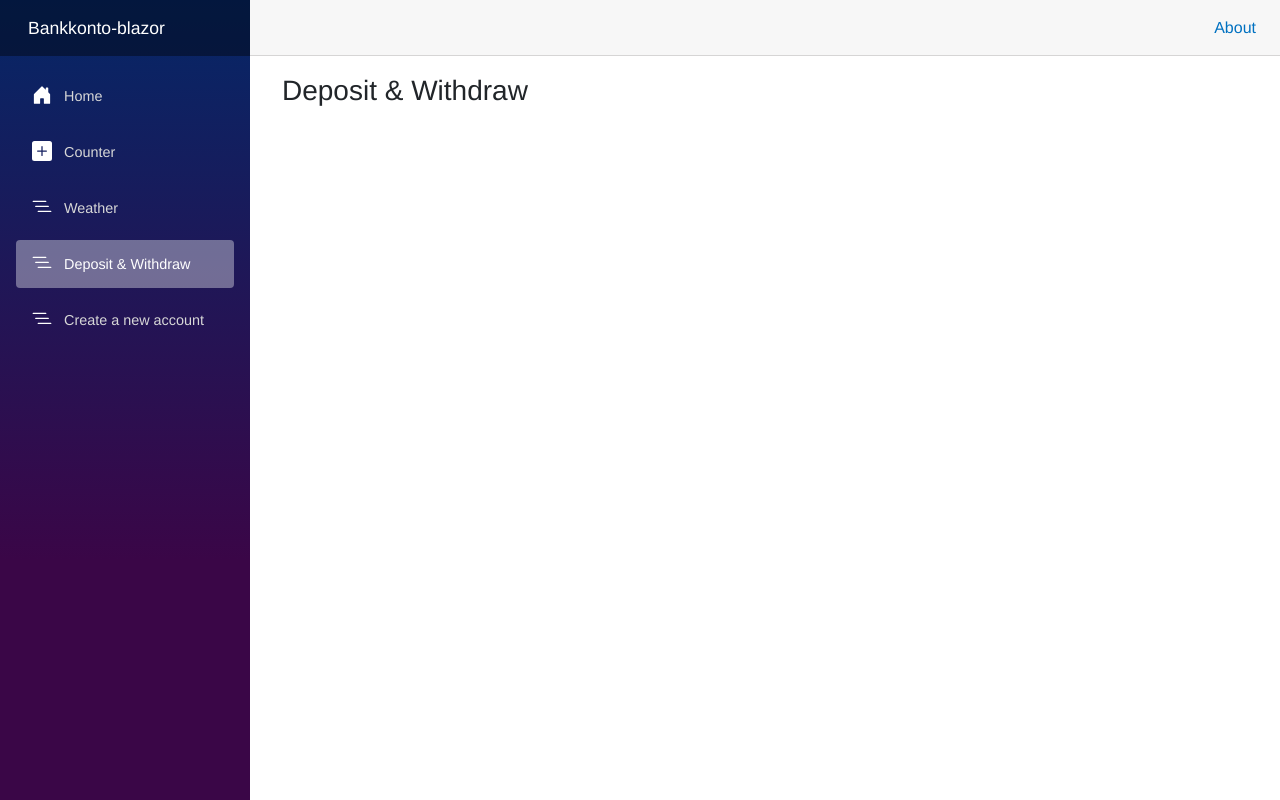
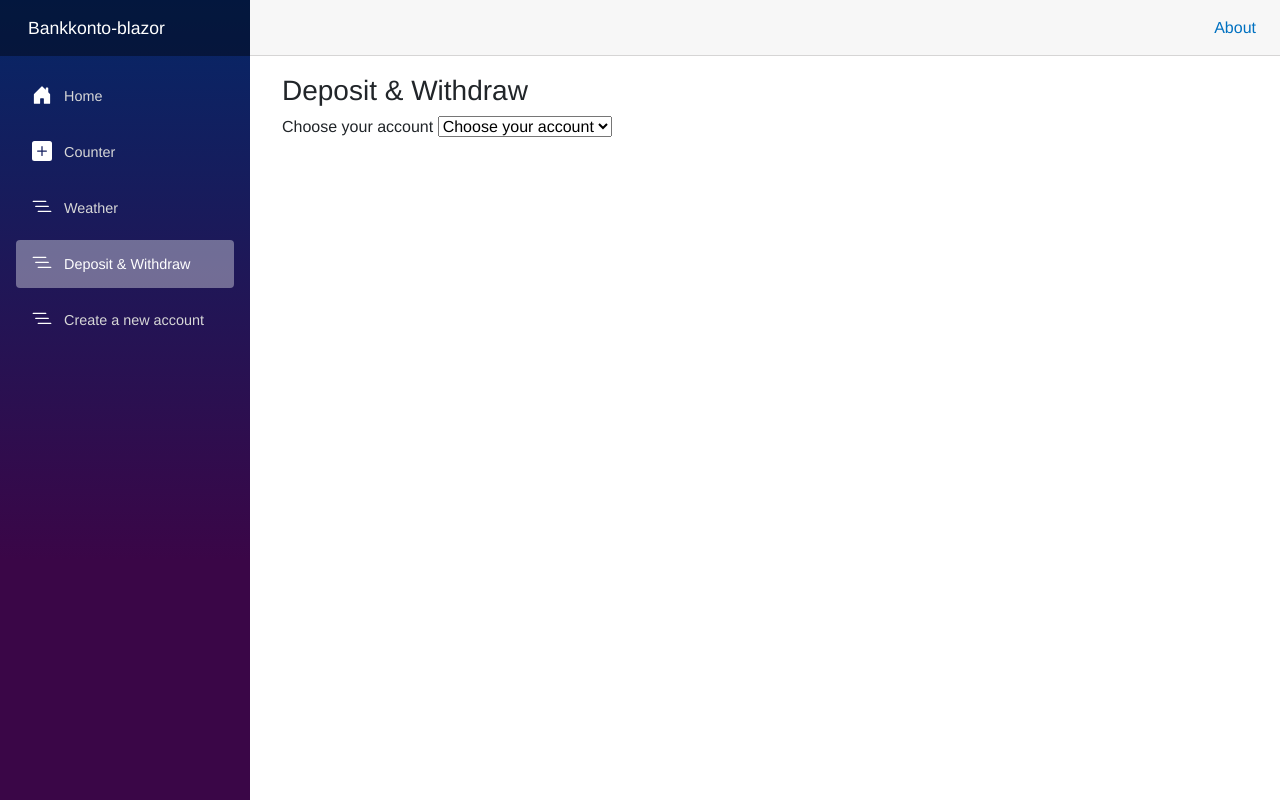
Before and after one commit to gfalksyss8/Bankkonto-Blazor, an ASP.NET Core app: page /DepositWithdraw in a window 1280 px wide. Run offline with ASP.NET Core 8, Linux system fonts and the light colour scheme; style sheets or scripts are compiled from the project's sources.

Commit message:
Finished logic for DepositWithdraw.razor for adding or removing balance from accounts Created page file for Transactions Added GetAccountIndex for returning specific account in BankAccounts list

```diff
--- a/Bankkonto-blazor/Interfaces/IAccountService.cs
+++ b/Bankkonto-blazor/Interfaces/IAccountService.cs
@@ -4,4 +4,5 @@ public interface IAccountService
 {
     IBankAccount CreateAccount(string name, AccountType accountType, string currency, decimal initialBalance);
     List<IBankAccount> GetAccounts();
+    IBankAccount GetAccountIndex(int index);
 }
--- a/Bankkonto-blazor/Pages/DepositWithdraw.razor
+++ b/Bankkonto-blazor/Pages/DepositWithdraw.razor
@@ -1,7 +1,84 @@
 @page "/DepositWithdraw"
+@using Microsoft.VisualBasic
 @inject IAccountService AccountService;
 <h3>Deposit & Withdraw</h3>
 
+
+<div className="mb-2">
+    <label>Choose your account</label>
+    <InputSelect @bind-Value="chosenAccountIndex">
+        <option value="">Choose your account</option>
+        @foreach (var account in AccountService.GetAccounts()) {
+            <option value="@AccountService.GetAccounts().IndexOf(account)">@account.Name</option>
+        }
+    </InputSelect>
+</div>
+
+<!-- Show withdraw and deposit input only after picking a valid account -->
+@if (chosenAccountIndex != -1) {
+    <br />
+    <p>Money in account: @AccountService.GetAccountIndex(chosenAccountIndex).Balance @AccountService.GetAccountIndex(chosenAccountIndex).Currency</p>
+
+    <div className="mb-2">
+        <label>Withdraw amount from @AccountService.GetAccountIndex(chosenAccountIndex).Name</label>
+        <InputNumber @bind-Value="withdrawAmount"></InputNumber>
+        <button onclick="@WithdrawMethod">Withdraw amount from account</button>
+    </div>
+
+    <br />
+    <div className="mb-2">
+        <label>Deposit amount to @AccountService.GetAccountIndex(chosenAccountIndex).Name</label>
+        <InputNumber @bind-Value="depositAmount"></InputNumber>
+        <button @onclick="DepositMethod">Deposit amount to account</button>
+    </div>
+    <br/>
+
+    // Local warning message incase of misinput, clear after every successful method call or input from user
+    @if (warningMessage != string.Empty) {
+        <p style="color: red">@warningMessage</p>
+    }
+}
+
+
 @code {
+    // Declare variables
+    int chosenAccountIndex = -1;
+    decimal withdrawAmount = 0;
+    decimal depositAmount = 0;
+    string warningMessage = string.Empty;
+    void clearWarning() {
+        warningMessage = string.Empty;
+    }
+
+    // Deposit & Withdraw methods
+    void WithdrawMethod()
+    {
+        var account = AccountService.GetAccountIndex(chosenAccountIndex);
+        if (account != null) {
+            if (withdrawAmount < 0) {
+                warningMessage = "Cannot withdraw an negative amount from your account. To add balance, use the deposit label";
+            }
+            else if (withdrawAmount > AccountService.GetAccountIndex(chosenAccountIndex).Balance) {
+                warningMessage = "Cannot withdraw more balance than you have in your account.";
+            }
+            else {
+                account.Withdraw(withdrawAmount);
+                clearWarning();
+            }
+        }
+    }
+    void DepositMethod()
+    {
+        var account = AccountService.GetAccountIndex(chosenAccountIndex);
+        if (account != null) {
+            if (depositAmount < 0) {
+                warningMessage = "Cannot deposit an negative amount to your account. To remove balance, use the withdraw label";
+            }
+            else {
+                account.Deposit(depositAmount);
+                clearWarning();
+            }
+        }
+    }
 
 }
--- a/Bankkonto-blazor/Services/AccountService.cs
+++ b/Bankkonto-blazor/Services/AccountService.cs
@@ -15,4 +15,7 @@ public class AccountService : IAccountService
 
     // return list of accounts
     public List<IBankAccount> GetAccounts() => _accounts;
+
+    // User input int determines return index from list _accounts
+    public IBankAccount GetAccountIndex(int index) => _accounts[index];
 }
```
Also changed, not shown: Bankkonto-blazor/Pages/Transaction.razor (added, +57 -0 lines).
